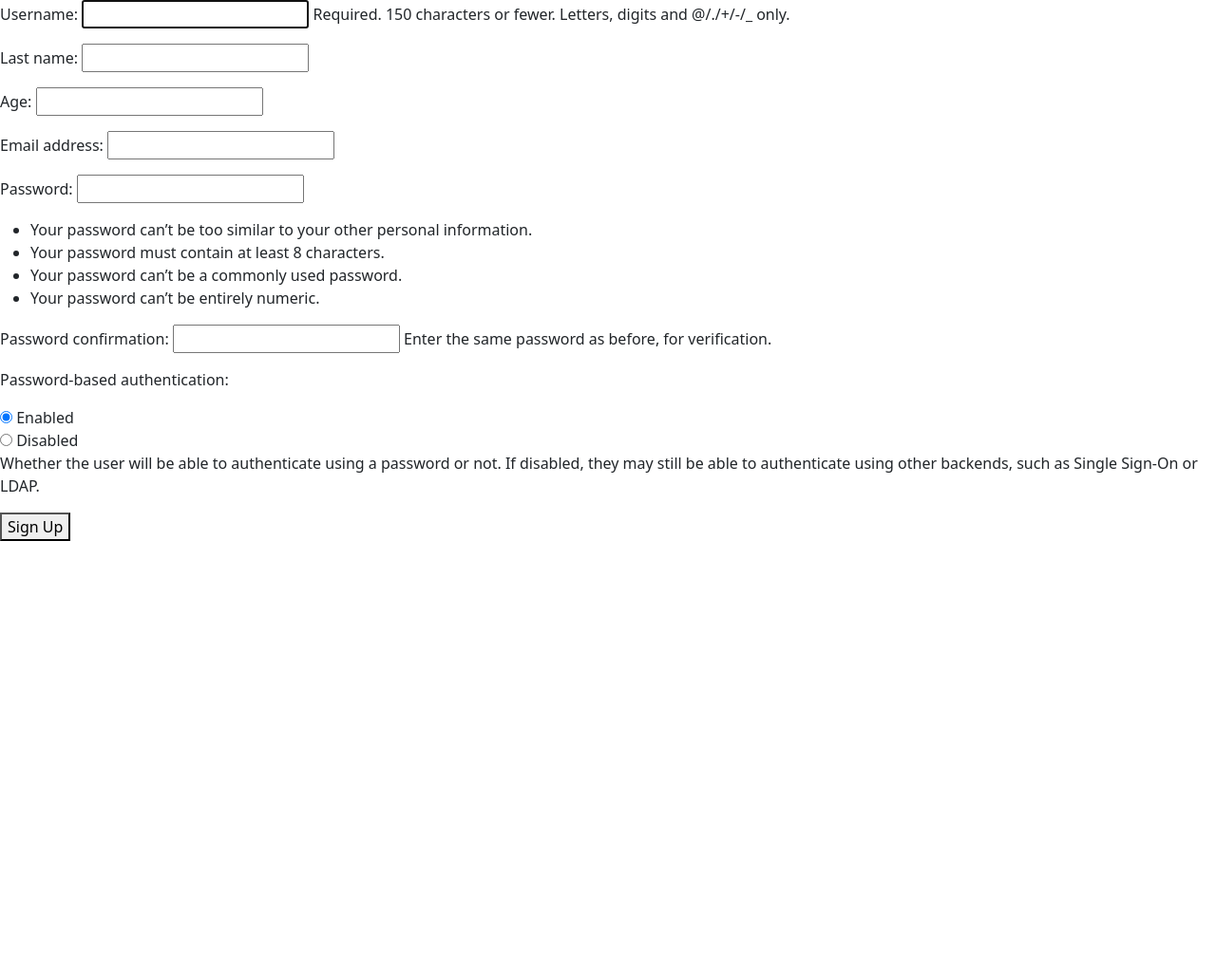
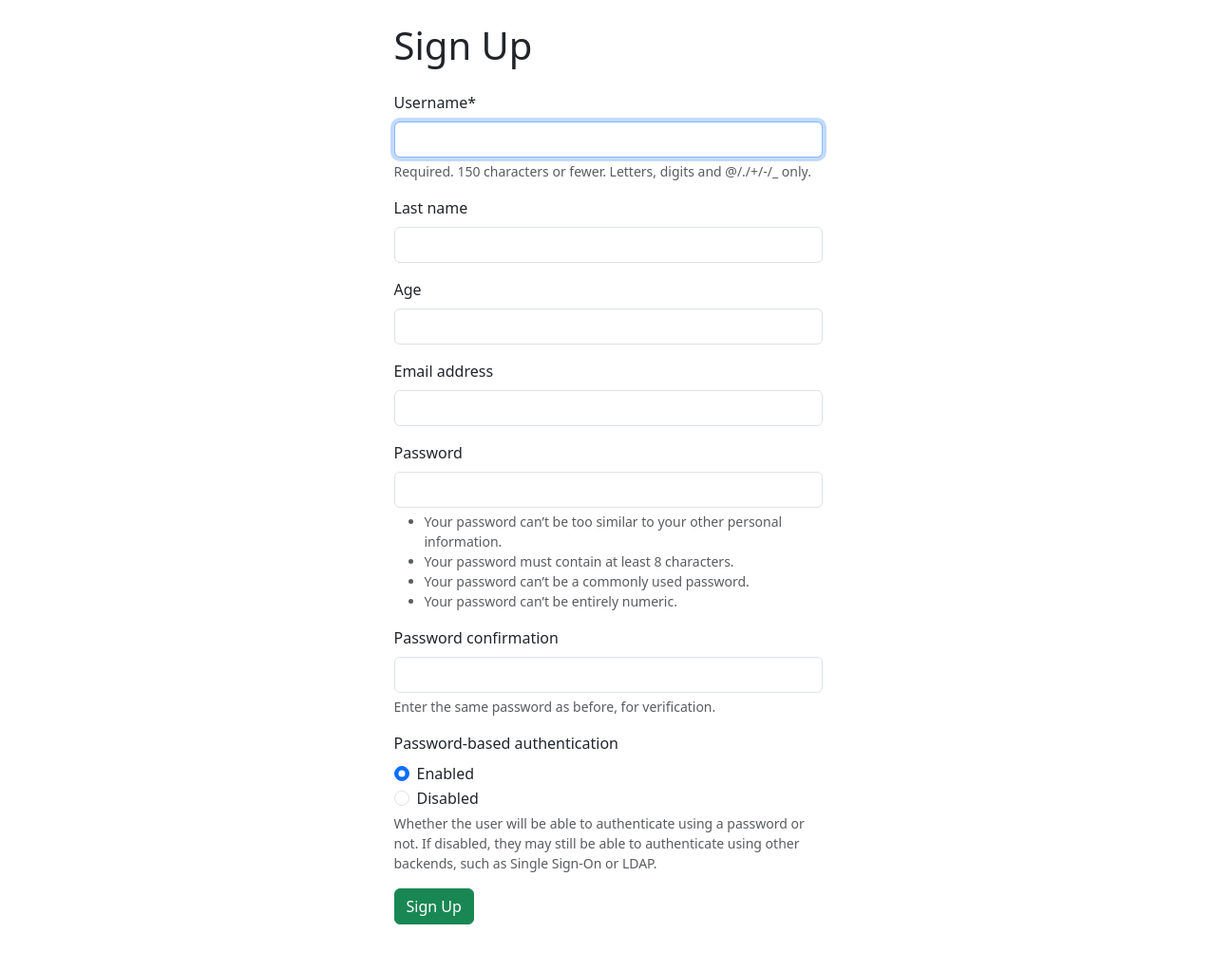
Before and after one commit to sabermodirian/bookstore, a Django app: page /accounts/signup/ in a window 1280 px wide. Shown: the whole page at 95% size. Before the commit the page ends 570 px from the top, so only its background shows below. Run offline with Django 5.2, Linux system fonts and the light colour scheme; some libraries are stand-ins or nearby versions.

Commit message:
11) استفاده ازماژول 'crispy_forms',     'crispy_bootstrap5'     در زیباسازی فرمم signup.html
Signed-off-by: Saber Modirian <sabermodirian@gmail.com>

```diff
--- a/templates/_base.html
+++ b/templates/_base.html
@@ -1,8 +1,6 @@
 <!doctype html>
 <html lang=" ">
 <head>
-
-
     <meta charset="UTF-8">
     <meta name="viewport"
           content="width=device-width, user-scalable=no, initial-scale=1.0, maximum-scale=1.0, minimum-scale=1.0">
--- a/templates/registration/signup.html
+++ b/templates/registration/signup.html
@@ -1,14 +1,27 @@
-{% extends '_base.html' %}
+{% extends "_base.html" %}
+{% load crispy_forms_tags %}
 
 {% block page_title %}
-	Sign Up Bookstore
-{% endblock page_title %}
+    Sign Up
+{% endblock %}
 
 {% block content %}
-    <form action="" method="post">
-        {% csrf_token %}
-        {{ form.as_p }}
-        <button type="submit">Sign Up</button>
 
-    </form>
+<div class="container mt-4 mb-5">
+
+    <div class="row justify-content-center">
+        <div class="col-md-7 col-lg-5">
+            <h1 class="mb-4">Sign Up</h1>
+
+            <form method="post">
+                {% csrf_token %}
+                {{ form|crispy }}
+
+                <button type="submit" class="btn btn-success">
+                    Sign Up
+                </button>
+            </form>
+        </div>
+    </div>
+</div>
 {% endblock %}
```
Lines whose indentation alone changed are shown as unchanged.
